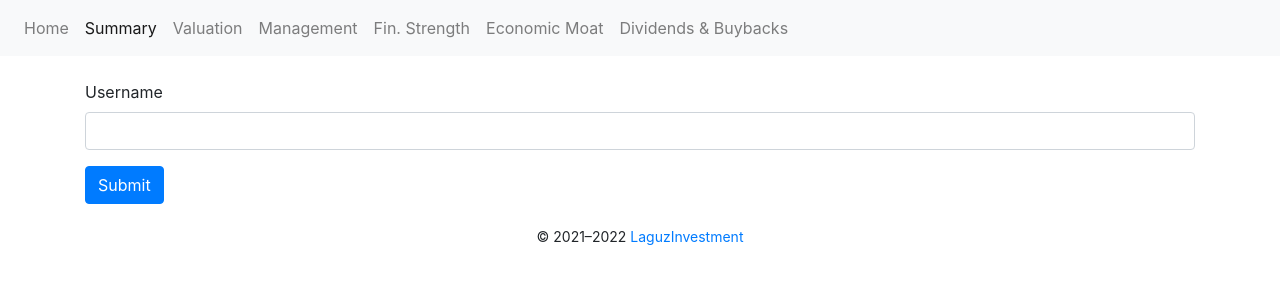
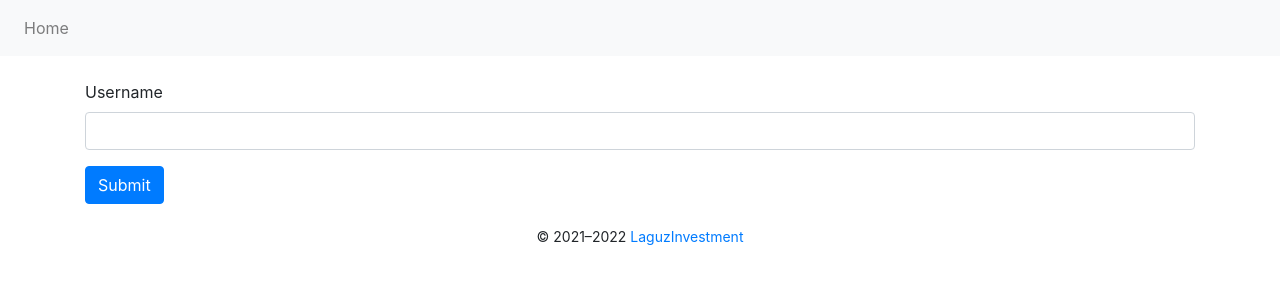
Before and after one commit to laguz/laguz.tech, a Flask app: page /form in a window 1280 px wide. Shown: the top 300 px of the page. Run offline with Flask 2, Linux system fonts and the light colour scheme; data that the repository does not hold is empty; some libraries are stand-ins or nearby versions.

Commit message:
Finished

```diff
--- a/templates/base.html
+++ b/templates/base.html
@@ -5,7 +5,7 @@
 <head>
     <meta charset="utf-8">
     <meta name="viewport" content="width=device-width, initial-scale=1, shrink-to-fit=no">
-    <title>Bootstrap-Flask Demo Application</title>
+    <title>Laguz Investment</title>
     <link rel="icon" href="{{ url_for('static', filename='favicon.ico') }}">
     {{ bootstrap.load_css() }}
     <style>
@@ -30,12 +30,6 @@
         <div class="collapse navbar-collapse" id="navbarSupportedContent">
             <ul class="navbar-nav mr-auto">
                 {{ render_nav_item('index', 'Home', use_li=True) }}
-                {{ render_nav_item('test_form', 'Summary', use_li=True) }}
-                {{ render_nav_item('test_nav', 'Valuation', use_li=True) }}
-                {{ render_nav_item('test_pagination', 'Management', use_li=True) }}
-                {{ render_nav_item('test_flash', 'Fin. Strength', use_li=True) }}
-                {{ render_nav_item('test_table', 'Economic Moat', use_li=True) }}
-                {{ render_nav_item('test_icon', 'Dividends & Buybacks', use_li=True) }}
             </ul>
         </div>
     </nav>
```
